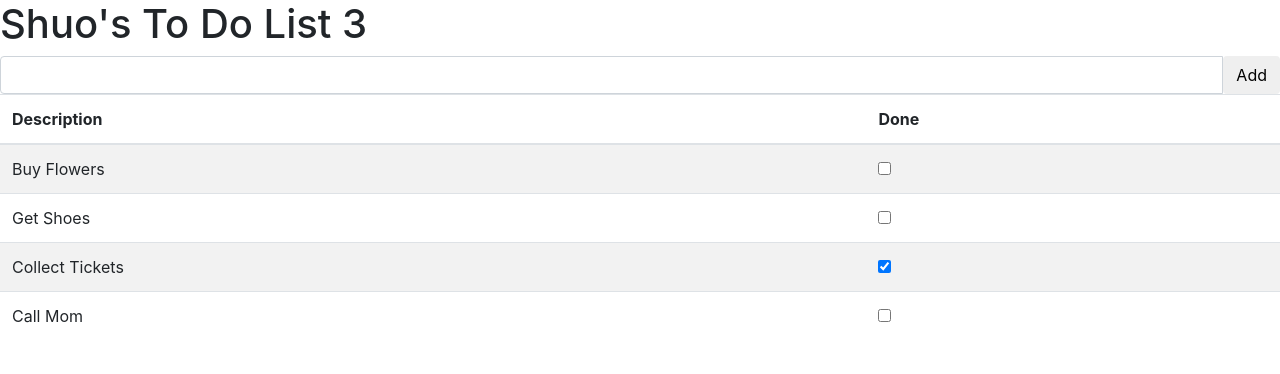
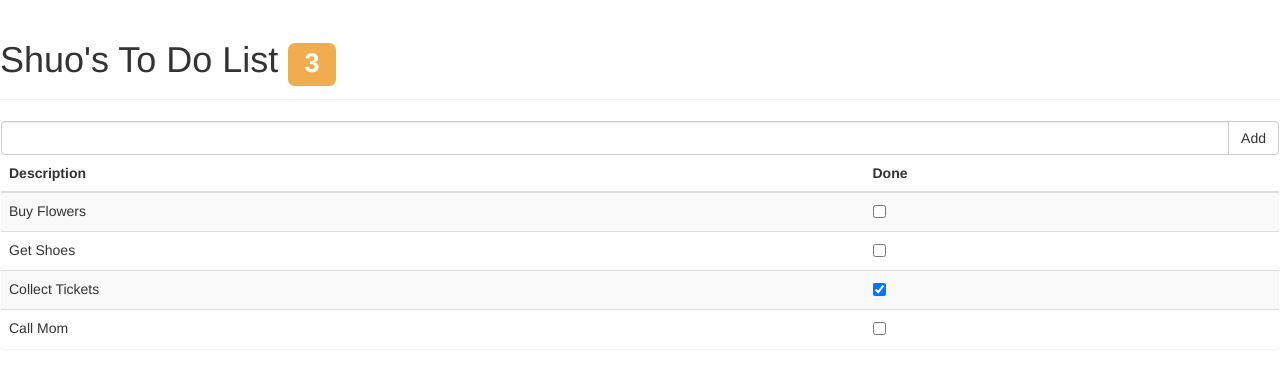
Before and after one commit to ShuoPeng/pro-angularjs-practice, a website: page index.html in a window 1280 px wide. Drawn offline with nearby package versions, Linux system fonts and the light colour scheme.

Commit message:
change bootstrap to 3.2 and add ng-class

```diff
--- a/index.html
+++ b/index.html
@@ -27,6 +27,10 @@
 				});
 				return count;
 			}
+
+			$scope.warningLevel = () => {
+				return $scope.incompleteCount() < 3 ? "label-success": "label-warning";
+			}
 		});
 
 	</script>
@@ -35,7 +39,7 @@
 	<div class="page-header">
 		<h1>
 			{{todo.user}}'s To Do List
-			<span class="label label-default" ng-hide="incompleteCount() == 0">
+			<span class="label label-default" ng-class="warningLevel()" ng-hide="incompleteCount() == 0">
 				{{incompleteCount()}}
 			</span>
 		</h1>
--- a/package.json
+++ b/package.json
@@ -19,7 +19,7 @@
   "homepage": "https://github.com/ShuoPeng/pro-angularjs-practice#readme",
   "dependencies": {
     "angular": "^1.6.9",
-    "bootstrap": "^4.0.0"
+    "bootstrap": "3.2.0"
   },
   "devDependencies": {
     "html-webpack-plugin": "^3.0.6",
```
Also changed, not shown: 1 other file.
